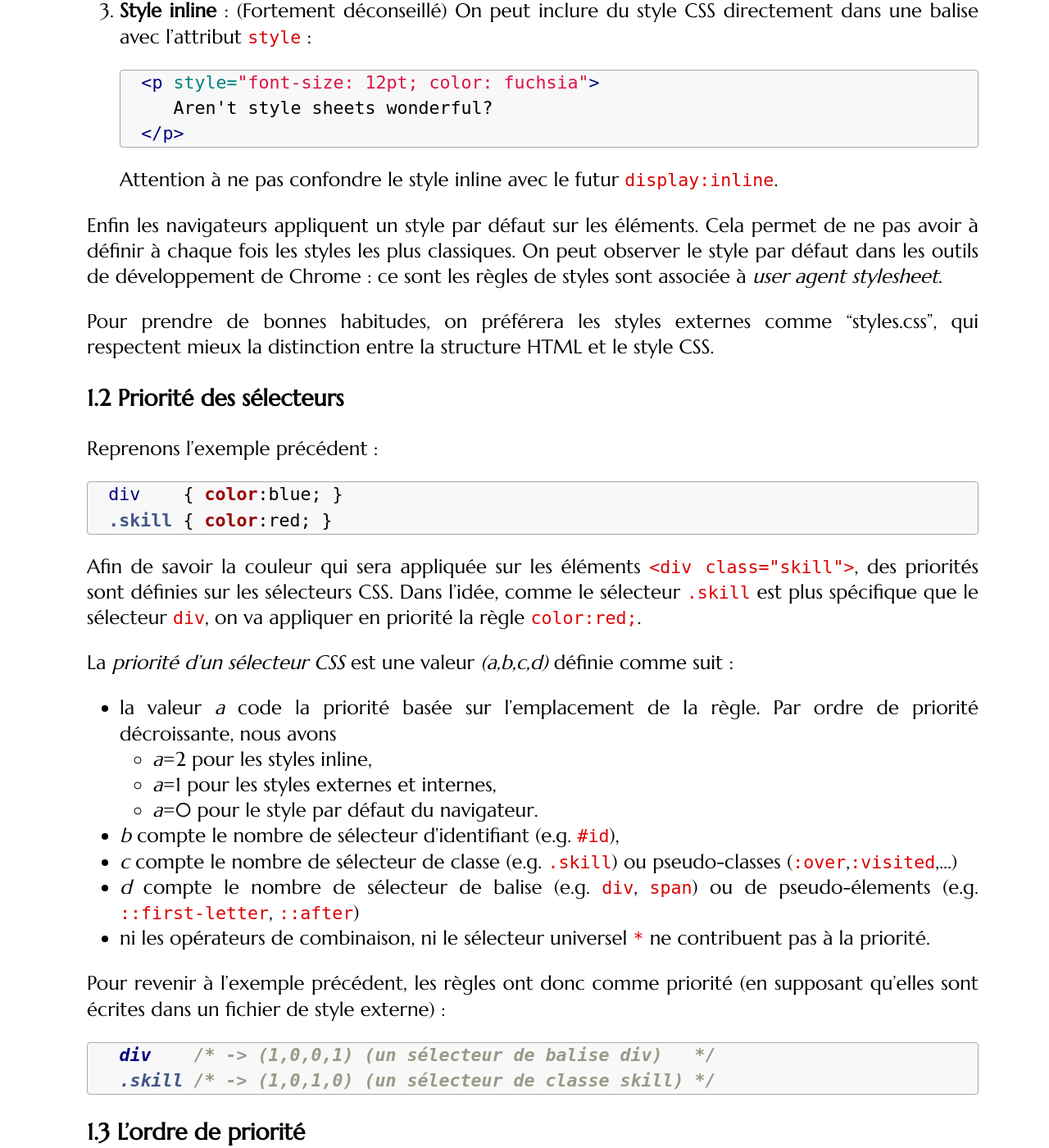
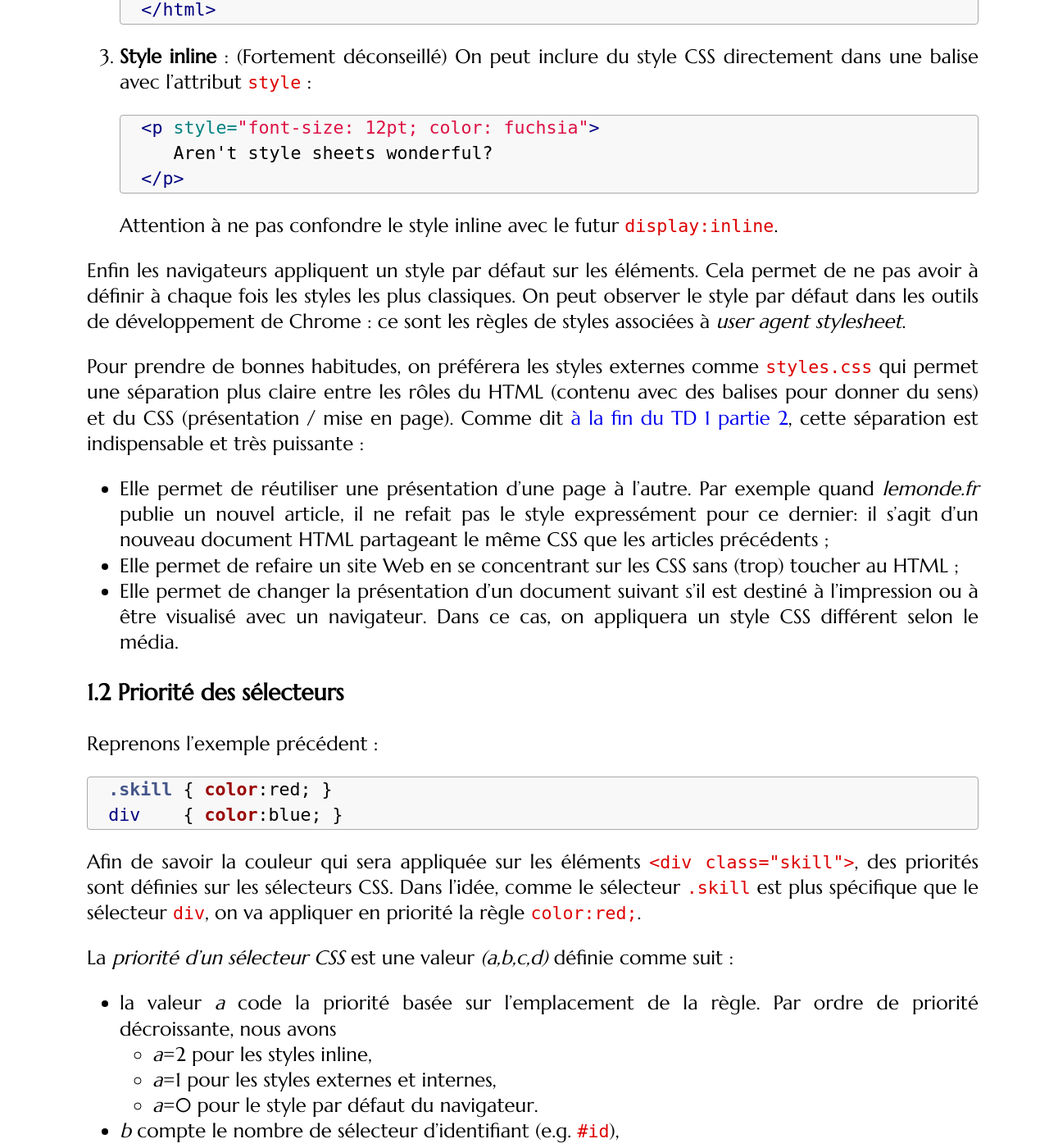
Before and after one commit to romainlebreton/R1.02-DeveloppementInterfacesWeb, a Jekyll site: the page built from tutorials/tutorial3.md, in a window 1280 px wide and 1400 px high, scrolled down 1630 px. Shown: the whole window at 82% size. Built offline with Jekyll 4.4.1, drawn with Linux system fonts in a browser that asks for light colours; some web fonts are replaced; comment, search, counter and statistics services are not loaded; some of the changed text lies outside the part shown.

Commit message:
Màj tut3 en cours

````diff
--- a/tutorials/tutorial3.md
+++ b/tutorials/tutorial3.md
@@ -18,13 +18,14 @@
 Et dire clairement qu'il faut qu'ils aillent lire ces docs
 -->
 
-## Ordre d'application des sélecteurs CSS.
+## Ordre d'application des sélecteurs CSS
 
 Comme vous vous en souvenez, les sélecteurs servent à sélectionner un ensemble
 de balises sur lesquels on applique une règle CSS. Nous avons appris lors du
 [TD1 les sélecteurs de base](tutorial1_2.html#les-slecteurs-css-de-base) et lors
 du
 [TD2 la combinaison de sélecteurs](tutorial2.html#rgles-de-compositions-des-css).
+
 Plusieurs règles CSS peuvent porter sur un même élément HTML. Si ces règles
 peuvent coexister, elles sont toutes appliquées. Par exemple, si vous avez le
 code CSS suivant :
@@ -42,18 +43,18 @@
 d'un `<div>` de classe `skill` ?
 
 ```css
+.skill { color:red; }
 div    { color:blue; }
-.skill { color:red; }
 ```
 
-
-
 Pour régler ces conflits, le CSS définit une notion de priorité basée sur
-l'emplacement des règles CSS puis sur la spécificité des sélecteurs CSS.
+l'emplacement des règles CSS puis sur la spécificité des sélecteurs CSS. Dans
+l'exemple précédent, c'est la première règle qui prévaut comme nous le verrons
+dans la suite.
 
 ### Différents emplacements
 
-En fait, il y a plusieurs emplacements possibles pour déclarer du style CSS :
+Il y a plusieurs emplacements possibles pour déclarer du style CSS :
 
 1. **Style externe** : (Conseillé) On peut utiliser un fichier de style externe et le lier au
 document HTML avec la balise `<link>`  dans le `<head>` :
@@ -95,12 +96,26 @@
 Enfin les navigateurs appliquent un style par défaut sur les éléments. Cela
 permet de ne pas avoir à définir à chaque fois les styles les plus
 classiques. On peut observer le style par défaut dans les outils de
-développement de Chrome : ce sont les règles de styles sont associée à *user
-agent stylesheet*.
+développement de Chrome : ce sont les règles de styles associées à *user agent
+stylesheet*.
 
 Pour prendre de bonnes habitudes, on préférera les styles externes comme
-"styles.css", qui respectent mieux la distinction entre la structure HTML et le
-style CSS.
+`styles.css` qui permet une séparation plus claire entre les rôles du HTML
+(contenu avec des balises pour donner du sens) et du CSS (présentation / mise en
+page). Comme dit
+[à la fin du TD 1 partie 2]({{site.baseurl}}/tutorials/tutorial1_2.html#le-css-et-html--des-rles-bien-distincts-et-complmentaires),
+cette séparation est indispensable et très puissante :
+
+ * Elle permet de réutiliser une présentation d'une page à l'autre. Par exemple
+   quand *lemonde.fr* publie un nouvel article, il ne refait pas le style
+   expressément pour ce dernier: il s'agit d'un nouveau document HTML partageant
+   le même CSS que les articles précédents ;
+ * Elle permet de refaire un site Web en se concentrant sur les CSS sans (trop)
+   toucher au HTML ;
+ * Elle permet de changer la présentation d'un document suivant s'il est destiné
+   à l'impression ou à être visualisé avec un navigateur. Dans ce cas, on
+   appliquera un style CSS différent selon le média.
+
 
 
 ### Priorité des sélecteurs
@@ -109,8 +124,8 @@
 Reprenons l'exemple précédent :
 
 ```css
+.skill { color:red; }
 div    { color:blue; }
-.skill { color:red; }
 ```
 
 Afin de savoir la couleur qui sera appliquée sur les éléments `<div
@@ -130,8 +145,8 @@
    (`:over`,`:visited`,...) <!-- et sélecteur d'attribut -->
  * *d* compte le nombre de sélecteur de balise (e.g. `div`, `span`) ou de
    pseudo-élements (e.g. `::first-letter`, `::after`)
- * ni les opérateurs de combinaison, ni le sélecteur universel `*` ne
-   contribuent pas à la priorité.
+ * les opérateurs de combinaison et le sélecteur universel `*` ne contribuent
+   pas à la priorité.
 
 Pour revenir à l'exemple précédent, les règles ont donc comme priorité (en
 supposant qu'elles sont écrites dans un fichier de style externe) :
@@ -269,7 +284,7 @@
  * dont on peut définir la taille en CSS via les propriétés `height` et `width`.
 
 
-On utilise à l'usage des éléments de display `block` :
+En pratique, on utilise des éléments de display `block` :
 
  * dès que l'on veut expliciter l'agencement (layout) de certains éléments HTML
  d'une page. Par exemple nous voulons que l'en-tête (header) ait une hauteur de
@@ -277,6 +292,10 @@
  * dès qu'il est naturel de prendre toute la place par défaut (exemple un titre
    `<h2>`).
 
+Notez que
+[les balises de structure que l'on a présenté au TD précédent]({{site.baseurl}}/tutorials/tutorial2.html#structuration-de-la-page)
+ont `display:block` comme style par défaut dans le navigateur, ce qui explique
+qu'elles s'empilent verticalement comme on l'avait expliqué.
 
 <!--
 Horizontal formatting : Expliquer la content box du containing block, les
@@ -300,7 +319,7 @@
  * dont on ne peut pas définir la taille en css via les propriétés `height` et `width`,
 
 
-On utilise à l'usage des éléments de display `inline` :
+En pratique, on utilise des éléments de display `inline` :
 
  1. dans du texte, pour ajouter de la sémantique sans interrompre la lecture du
     lecteur (mettre en exposant un nombre par `<sup>`, préciser l'importance
@@ -310,6 +329,11 @@
 
 Puisque associé au texte (`<strong>`, `<a>`, ...), on trouve en majorité les
 éléments `inline` comme feuilles de l'arborescence du HTML.
+
+Notez que
+[les balises au niveau du texte que l'on a présenté au TD précédent]({{site.baseurl}}/tutorials/tutorial2.html#top-menu)
+ont `display:inline` comme style par défaut dans le navigateur, ce qui explique
+qu'elles se comportent comme du texte.
 
 <!--
 Lire Meyer
@@ -384,17 +408,18 @@
 de ligne avant et après. Tandis que les `display:inline` s'affichent les uns à
 la suite des autres comme le texte d'un paragraphe.
 
-**Note (optionnelle): Règle d'inclusion des éléments `inline` et `block` du point de vue du HTML et du CSS**
+**Note (optionnelle)** -- Règle d'inclusion des éléments `inline` et `block` du
+point de vue du HTML et du CSS :
 
-[^somesamplefootnote]: En fait le HTML5 permet cette inclusion dans [certains cas](http://html5doctor.com/block-level-links-in-html-5/).
+  [^somesamplefootnote]: En fait le HTML5 permet cette inclusion dans [certains cas](http://html5doctor.com/block-level-links-in-html-5/).
 
-Inclure des éléments `block` dans des éléments `inline` n'est pas conforme en
-HTML[^somesamplefootnote], mais cela l'est du point du vue du CSS.  En modifiant
-la propriété `display` d'un élément, nous pouvons donc inclure des éléments
-`block` dans des éléments `inline`. Mais modifier sempiternellement le `display`
-naturel du HTML signifie que l'on n'a pas utilisé la bonne méthode (et que le
-code risque d'être incompréhensible). Nous nous imposons donc de respecter la
-règle HTML.
+>   Inclure des éléments `block` dans des éléments `inline` n'est pas conforme
+>   en HTML[^somesamplefootnote], mais cela l'est du point du vue du CSS.  En
+>   modifiant la propriété `display` d'un élément, nous pouvons donc inclure des
+>   éléments `block` dans des éléments `inline`. Mais modifier sempiternellement
+>   le `display` naturel du HTML signifie que l'on n'a pas utilisé la bonne
+>   méthode (et que le code risque d'être incompréhensible). Nous nous imposons
+>   donc de respecter la règle HTML.
 
 ### Exercices
 
@@ -438,12 +463,17 @@
 1. Pour centrer le `<nav>` dans son parent `<header>`, on va lui donner des
 marges horizontales `auto` (gardez les marges verticales à 0).
 
-   **Explication :** Quand les marges horizontales sont `auto`, elles se règlent
-     automatiquement pour compléter l'espace manquant. Ceci n'est pas valable pour
-     les marges verticales.
+   **Rappel :** Nous avons vu dans
+   [le dernier TD comment centrer horizontalement]({{site.baseurl}}/tutorials/tutorial2.html#centrer-horizontalement-).
+   Pour centrer un `display:block` dont le *containing block* est plus large, il
+   faut mettre les marges horizontales en `auto` : elles se règlent alors
+   automatiquement pour compléter la largeur manquante entre le `block` courant
+   et le *containing bloack*. Ceci n'est pas valable pour les marges verticales.
 
-1. Rajoutez des règles CSS pour que les fils `<div>` **enfants de** `<nav>` aient une couleur de fond `#5BBDBF`,
-1. Ajoutez une règle CSS pour que les éléments `<a>` **descendants de** `<nav>` aient la couleur de fond `#7F8C8D`.
+1. Rajoutez des règles CSS pour que les fils `<div>` **enfants de** `<nav>`
+   aient une couleur de fond `#5BBDBF`,
+1. Ajoutez une règle CSS pour que les éléments `<a>` **descendants de** `<nav>`
+   aient la couleur de fond `#c0d5c2`.
 
 </div>
 
@@ -455,7 +485,7 @@
 1. Donnez aux `<div>` enfants de `<nav>` le display `inline`.
 1. Vous constatez des espaces entre les entrées du menu, ces derniers sont dû aux
 espaces dans le HTML, qui sont affichés lorsque les éléments sont `inline`.
-   **Solution :** pour supprimer les espaces, changez le code des `<div>` enfant de
+   **Une solution temporaire :** pour supprimer les espaces, changez le code des `<div>` enfant de
    la balise `<nav>` en mettant des commentaires :
 
    ```html
@@ -467,13 +497,15 @@
    </nav>
    ```
 
+   <!-- en attendant display flex (ou inline block)  -->
+
 1. Donnez au `<nav>` une hauteur de `50px` (`<nav>` est `block` donc on peut lui
    donner une hauteur),
 1. (Optionnel) Ajoutez du padding horizontal de `10px` sur les éléments `<a>`.
 1. (Optionnel) Ajoutez à ces mêmes éléments `<a>` une bordure sur la gauche de `2px` de style `solid` et de couleur noire.
 1. (Optionnel) Enlevez la bordure sur le premier de ces éléments.
    **Astuce :** Il faut utiliser une pseudo-classe vue
-     [au TD dernier](tutorial2.html).
+     [au TD dernier]({{site.baseurl}}/tutorials/tutorial2.html#pseudo-classes).
 
 </div>
 
````
Also changed, not shown: index.md (+2 -1 lines).
